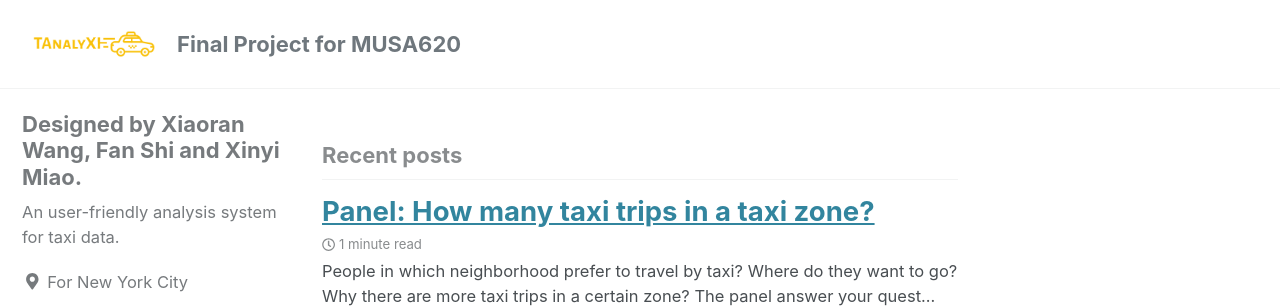
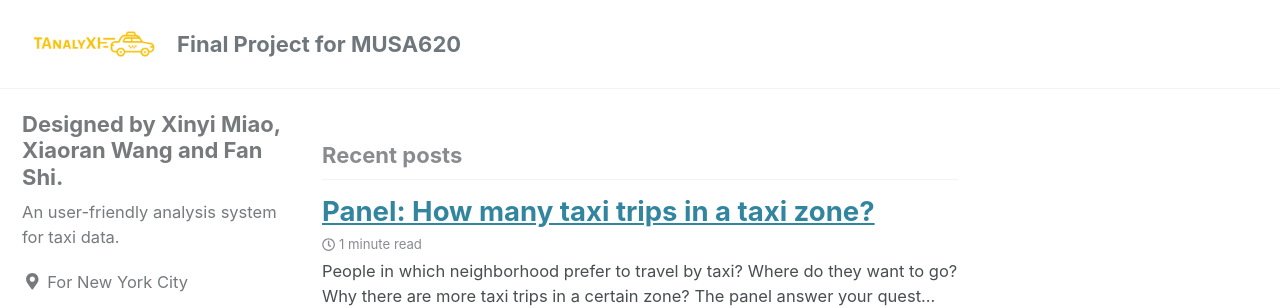
Before and after one commit to XinyiMsumyee/my-pages-starter, a Jekyll site: the page built from index.html, in a window 1280 px wide. Shown: the top 308 px of the page. Built offline with Jekyll 4.4.1, drawn with Linux system fonts in a browser that asks for light colours; cached includes are drawn as plain includes; nearby versions of some CDN libraries; a script that is not in the unit is left out; the list of posts is cut into pages by our own code.

Commit message:
another try

```diff
--- a/_config.yml
+++ b/_config.yml
@@ -105,7 +105,7 @@ analytics:
 
 # Site Author
 author:
-  name: "Designed by Xiaoran Wang, Fan Shi and Xinyi Miao."
+  name: "Designed by Xinyi Miao, Xiaoran Wang and Fan Shi."
   avatar: # path of avatar image, e.g. "/assets/images/bio-photo.jpg"
   bio: "An user-friendly analysis system for taxi data."
   location: "For New York City"
```
